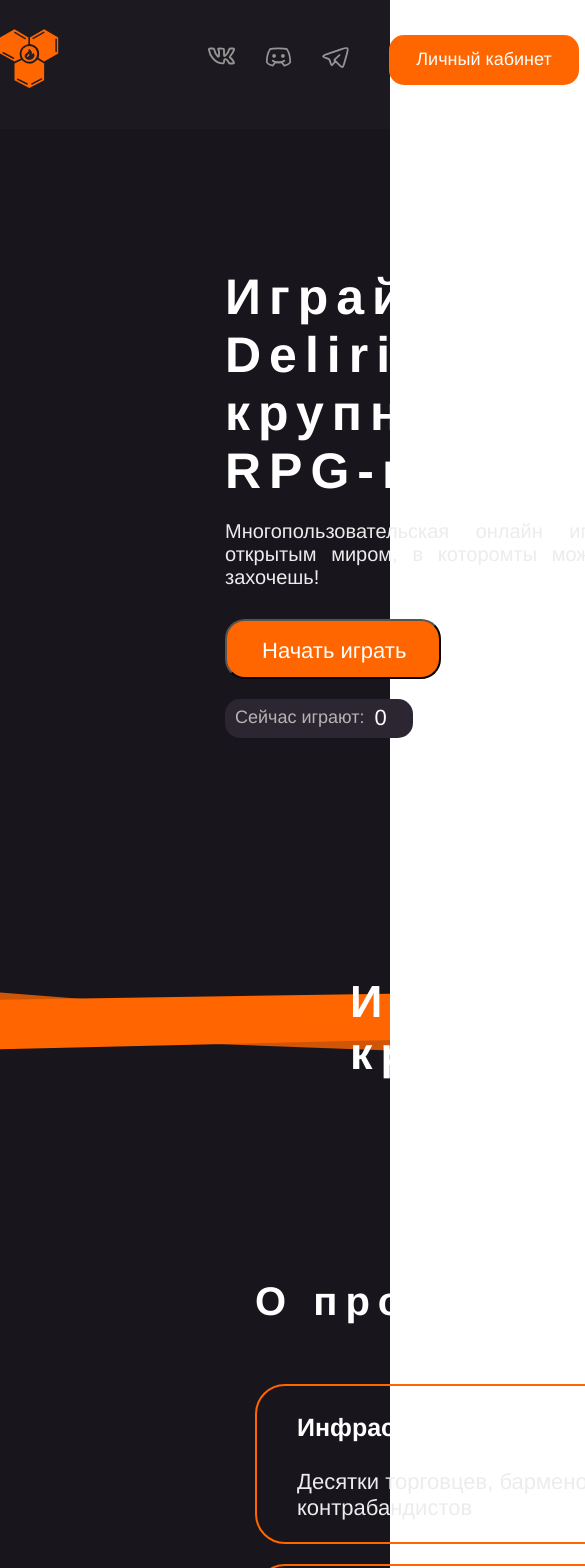
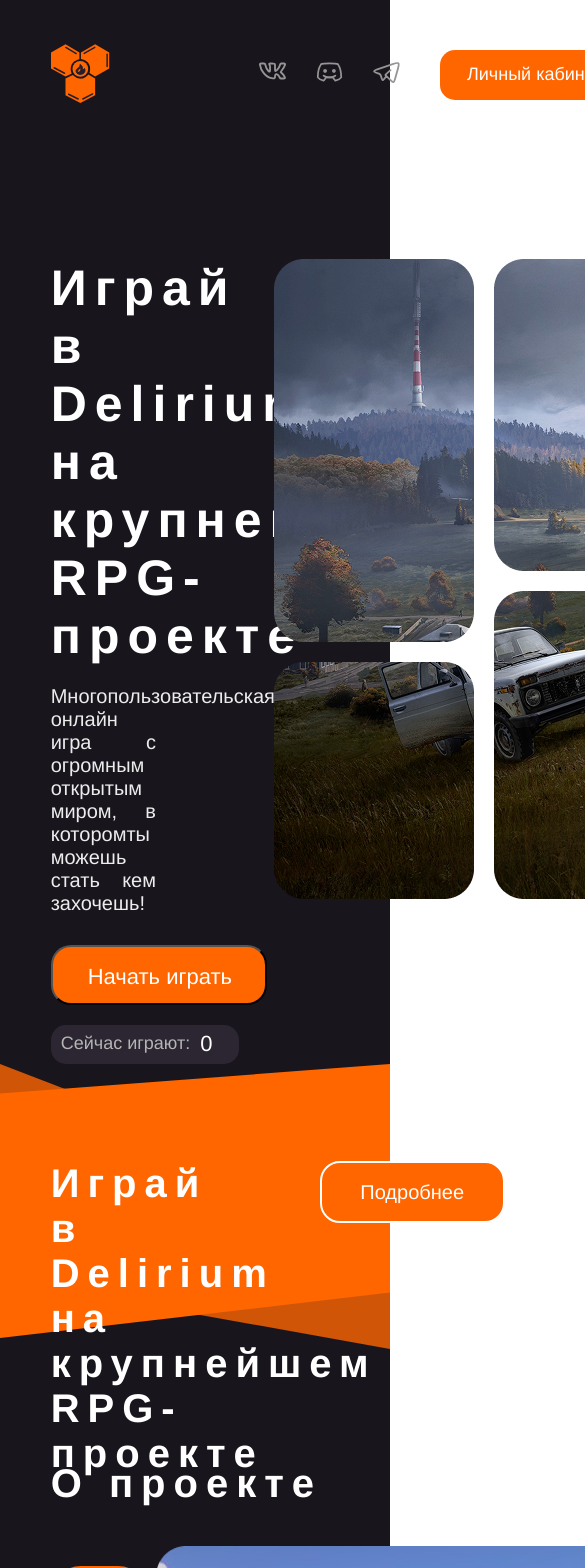
Before and after one commit to User23932344/delirium, a Vue app: page / in a window 390 px wide. Shown: the top 1568 px of the page, 585 px wide, since content can reach past the window. Built offline with nearby package versions, Linux system fonts and the light colour scheme; no server answers.

Commit message:
feat: corrected the home page adapter fix: add an adapter for your tablet and smartphone

```diff
--- a/src/components/Footer.vue
+++ b/src/components/Footer.vue
@@ -99,7 +99,7 @@
   .st2{
     white-space: nowrap;
     margin-top: 30px;
-  margin: 56px 150px;
+  margin: 56px 7vw;
 }
 
 .st3{
--- a/src/components/Header.vue
+++ b/src/components/Header.vue
@@ -83,11 +83,13 @@
 
 <style scoped>
 @media(max-width:1920px){
-.header {
+  .header {
+  max-width: 1410px;
+  width: 100%;
+  margin: 0 0;
   height: 64px;
-  width: 1410px;
   display: flex;
-  align-items:center;
+  align-items: center;
 }
  .logo{
   width: 73px;
@@ -116,7 +118,7 @@
  .images{
   display: flex;
   margin-top: -30px;
-  margin-left: 206px;
+  margin-left: 10vw;
   justify-content: space-between;
  }
  .img,.img2,.img3{
@@ -148,6 +150,7 @@
   font-family: "IBM Plex Sans-Regular", Helvetica;
   font-size: 22px;
   white-space: nowrap;
+  cursor: pointer;
  }
  .img-account {
   display: none;
--- a/src/pages/Home.vue
+++ b/src/pages/Home.vue
@@ -1,12 +1,14 @@
 <template>
+    <div class="screen">
       <header class="header">
   <HeaderComponent/>
 </header>
-    <div class="screen">
+
+<div class="home">
       <div class="impression">
         <div class="impression-text">
          <h1 class="h1">Играй в Delirium на крупнейшем RPG-проекте</h1>
-         <p class="descript">Многопользовательская онлайн играс огромным открытым миром,
+         <p class="descript">Многопользовательская онлайн игра с огромным открытым миром,
           в которомты можешь стать кем захочешь!</p>
          <button class="start">Начать играть</button>
          <div class="online">
@@ -89,12 +91,13 @@
     <img :src="image" alt="Проект" />
   </div>
 </div>
+
 <div class="how-to-start">
     <h3 class="h3">Как начать играть?</h3>
     <div class="how">
       <div class="how-boxes">
       <div class="how-box">
-        <svg width="780" height="211" viewBox="0 0 780 211" fill="none" xmlns="http://www.w3.org/2000/svg">
+        <svg  viewBox="0 0 780 211" fill="none" xmlns="http://www.w3.org/2000/svg">
   <path d="M717 181C717 197.568 703.569 211 687 211L30 211C13.4315 211 1.17422e-06 197.568 2.62268e-06 181L1.58235e-05 29.9999C1.7272e-05 13.4314 13.4315 -5.17568e-05 30 -5.03083e-05L750 1.26361e-05C766.569 1.40846e-05 780 13.4315 780 30L780 119C780 135.569 766.569 149 750 149L747 149C730.431 149 717 162.431 717 179L717 181Z" stroke="#FF6600" stroke-width="2"/>
   <text x="40" y="53" font-size="25" fill="white" font-family="IBM Plex Sans-Semibold, Helvetica">
   <tspan>Скачайте SA-MP и игру GTA san Andreas</tspan>
@@ -111,7 +114,7 @@
       </div>
       <div class="how-boxes2">
       <div class="how-box">
-        <svg width="375" height="211" viewBox="0 0 375 211" fill="none" xmlns="http://www.w3.org/2000/svg">
+        <svg viewBox="0 0 375 211" fill="none" xmlns="http://www.w3.org/2000/svg">
 <path d="M311 181C311 197.016 298.016 210 282 210L30 210C13.9837 210 1 197.016 1 181L1.00002 30C1.00002 13.9837 13.9838 0.999968 30 0.99997L345 0.999997C361.016 0.999999 374 13.9837 374 30L374 119C374 135.016 361.016 148 345 148L342 148C324.879 148 311 161.879 311 179L311 181Z" stroke="#FF6600" stroke-width="2"/>
 <text x="40" y="53" font-size="25" fill="white" font-family="IBM Plex Sans-Semibold, Helvetica">
   <tspan>Подключитесь к </tspan>
@@ -128,7 +131,7 @@
 </svg>
       </div>
       <div class="how-box">
-        <svg width="375" height="211" viewBox="0 0 375 211" fill="none" xmlns="http://www.w3.org/2000/svg">
+        <svg  viewBox="0 0 375 211" fill="none" xmlns="http://www.w3.org/2000/svg">
   <path d="M311 181C311 197.016 298.016 210 282 210L30 210C13.9837 210 1 197.016 1 181L1.00002 30C1.00002 13.9837 13.9838 0.999968 30 0.99997L345 0.999997C361.016 0.999999 374 13.9837 374 30L374 119C374 135.016 361.016 148 345 148L342 148C324.879 148 311 161.879 311 179L311 181Z" stroke="#FF6600" stroke-width="2"/>
   <text x="40" y="53" font-size="25" fill="white" font-family="IBM Plex Sans-Semibold, Helvetica">
   <tspan>Запустите сервер  </tspan>
@@ -146,7 +149,7 @@
       </div>
     </div>
     </div>
-      <img :src="image2">
+      <img class="how-img" :src="image2">
     </div>
   </div>
 
@@ -184,6 +187,8 @@
   </div>
 
 </div>
+</div>
+
     <footer class="footer">
       <FooterComponent/>
     </footer>
@@ -277,28 +282,23 @@
 };
 </script>
 
+  <style scoped>
+  @media(max-width:1920px){
+    .screen {
+  background-color: #19151d;
+  width: 100%;
+  padding: 60px 13vw;
+  box-sizing: border-box;
+}
 
-  <style scoped>
   .header {
-    padding-top: 30px;
-    left: 255px;
   z-index: 1;
   }
 
-.footer {
-  z-index: 1;
-}
-
-  .screen {
-    margin-top: 40px;
-    background-color: #19151d;
-    width: 100%;
-  }
-
   .impression{
-    margin-left: 225px;
     display: flex;
-    column-gap: 35px;
+    gap:2vw;
+    margin-top: 140px;
   }
 
   .impression-text{
@@ -306,14 +306,13 @@
   }
 
   .h1{
-    margin-top: 139px;
     font-family: "Balsamiq Sans-Bold", Helvetica;
     font-size: 50px;
     font-weight: 700;
     letter-spacing: 8px;
     line-height: normal;
-    text-align: justify;
-    width: 515px;
+    text-align:justify;
+    width: 27vw;
   }
   .descript{
     margin-top: 20px;
@@ -324,7 +323,7 @@
     letter-spacing: 0px;
     line-height: normal;
     text-align: justify;
-    width: 515px;
+    width: 27vw;
   }
 
   .start{
@@ -414,39 +413,63 @@
 
   .transition{
     position: relative;
-    margin-top: 110px;
-    height: 288px;
-  }
-
-  .box1{
-    background: url('@/assets/rectangle41.svg');
-    background-size: 100% 100%;
     height: 285px;
-    position: absolute;
-    width: 100%;
-  }
-  .box2{
-    background: url('@/assets/rectangle42.svg');
-    background-size: 100% 100%;
-    height: 285px;
-    position: absolute;
     width: 100%;
   }
 
+  .box1 {
+    position: absolute;
+  background-color: var(--variable-collection-orange);
+  width: calc(100% + 26vw);
+  margin-left: -13vw;
+  height: 285px;
+  z-index: 1;
+  overflow: hidden;
+  opacity: 0.8;
+  clip-path: polygon(
+    0% 0%,
+    100% 52.6%,
+    100% 100%,
+    0% 75.4%,
+    0% 0%
+  );
+}
+
+.box2 {
+  margin-left: -13vw;
+  position: absolute;
+  left: 0;
+  right: 0;
+  width: calc(100% + 26vw);
+  height: 274px;
+  z-index: 2;
+  background-color: var(--variable-collection-orange);
+  clip-path: polygon(
+    0% 10.8%,
+    100% 0%,
+    100% 83.4%,
+    0% 100%,
+    0% 10.8%
+  );
+}
+
+
 .transition-text{
+  z-index: 9999;
+  display: flex;
   position: absolute;
-    margin: 97px 350px;
-    display: flex;
+  margin-top: 97px;
 }
 
 .h2{
   color: var(--variable-collection-white);
     font-family: "Balsamiq Sans-Bold", Helvetica;
-    font-size: 45px;
+    font-size: 40px;
     font-weight: 700;
     letter-spacing: 8px;
     line-height: normal;
-    width: 758px;
+    width: 40vw;
+    text-align: left;
 }
 
 .more-details{
@@ -467,7 +490,7 @@
   }
 
   .about-the-project {
-  padding:112px 255px;
+  padding-top:112px;
 }
 
 .h3 {
@@ -483,12 +506,12 @@
 .about-contents {
   padding-top: 40px;
   display: flex;
-  column-gap: 30px;
+  column-gap: 2vw;
 }
 
 .box {
   margin-top: 20px;
-  width: 480px;
+  width: 24.95vw;
   height: 160px;
   border: 2px solid var(--variable-collection-orange);
   border-radius: 30px;
@@ -523,14 +546,32 @@
 }
 
 .how-to-start{
-  padding: 112px 255px;
+  padding-top:112px;
 }
 
 .how{
   margin-top: 40px;
   display: flex;
-  gap: 30px;
+  width: calc(100% + 1vw);
+  gap: 2vw;
 }
+.how-boxes{
+  width: 50vw;
+  height: 4vw;
+}
+
+.how-box svg {
+  width: 100%;
+  height: auto;
+  display: block;
+}
+
+.how-box {
+  flex: 1 1 100%;
+  max-width: 100%;
+}
+
+
 .how-box svg:hover path{
   transition: fill 0.3s ease;
   fill: var(--variable-collection-orange);
@@ -539,17 +580,18 @@
 .how-boxes2{
   margin-top: 30px;
   display: flex;
-  gap: 30px;
+  gap: 1.5vw;
+  width: 100%;
 }
 
 .answers{
-  margin: 124px 255px;
+  margin-top: 124px;
 }
 
 .blox{
   margin-top: 40px;
   display: flex;
-  gap: 30px;
+  gap: 2vw;
 }
 
 .answer-btn {
@@ -582,11 +624,19 @@
   font-weight: 400;
   letter-spacing: 0px;
   line-height: normal;
-  width: 553px;
+  width: 28.8vw;
 }
 
 .combination{
   display: flex;
   justify-content: space-between;
 }
+
+.footer {
+  z-index: 1;
+}
+}
+@media(max-width:770px){
+
+}
  </style>
```
Lines whose indentation alone changed are shown as unchanged.
